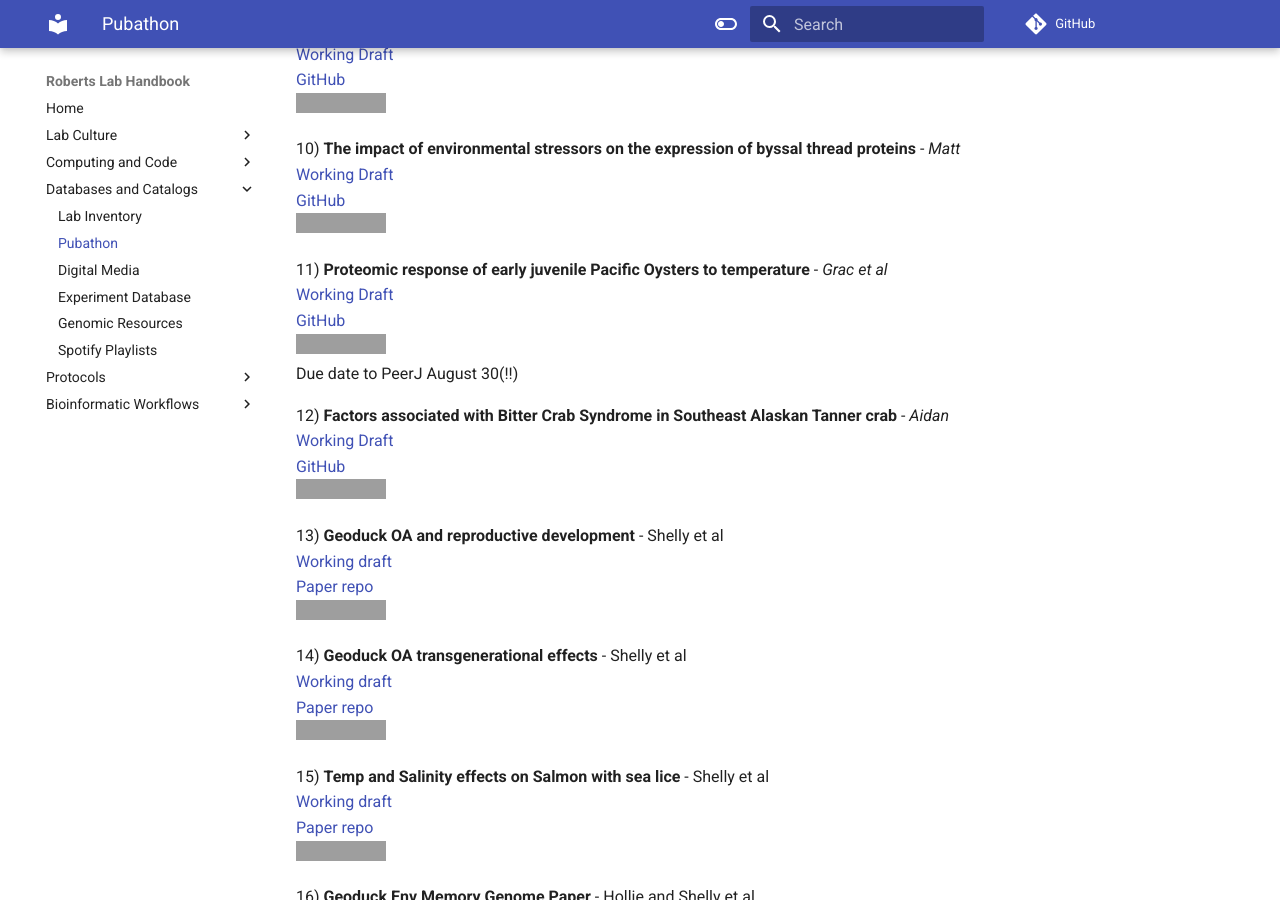
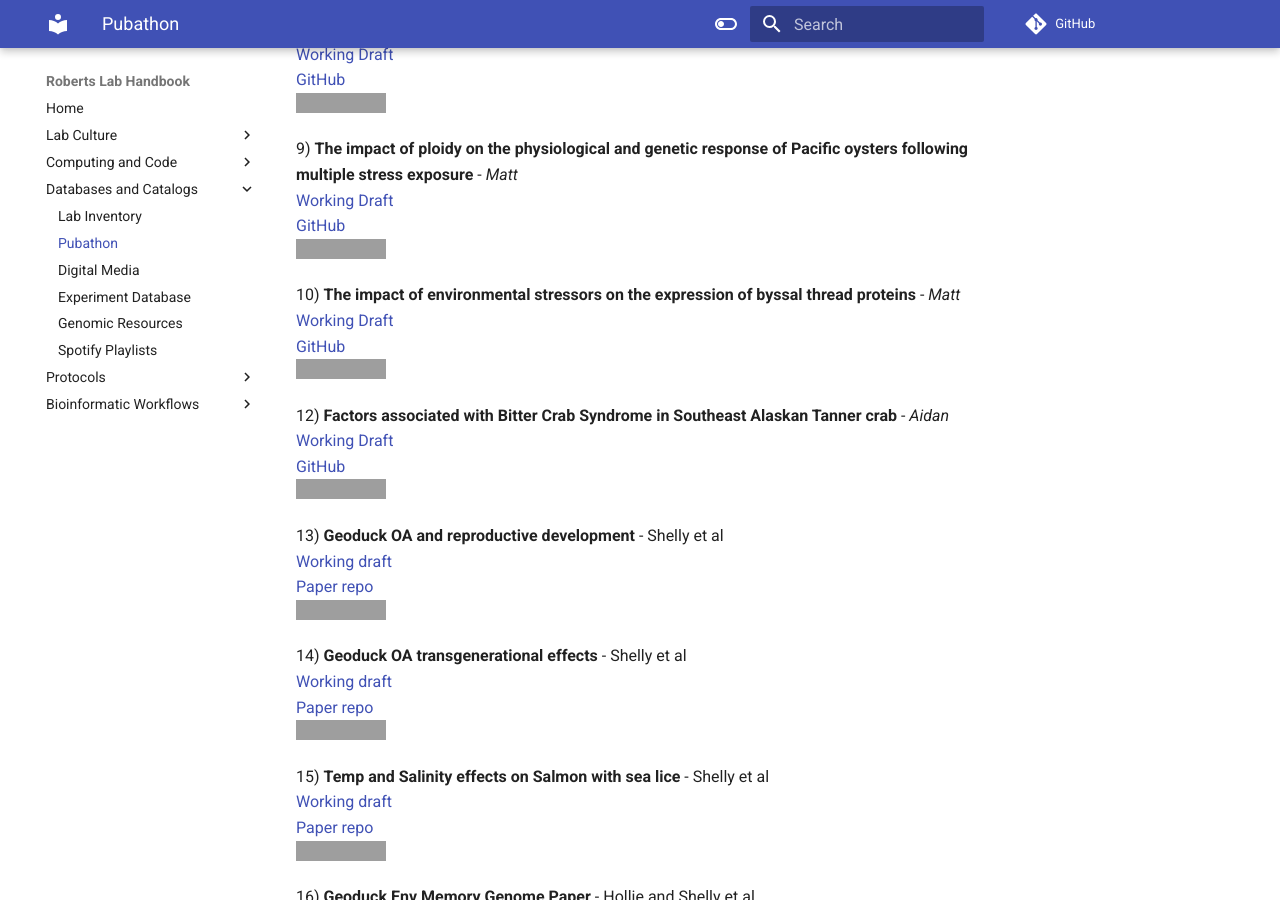
Before and after one commit to RobertsLab/resources, an MkDocs documentation site: the page built from docs/Pubathon.md, in a window 1280 px wide and 900 px high, scrolled down 1229 px, cut to the strip 0-900 px from the top of the window. Built offline with MkDocs 1.6.1 and Material for MkDocs 9.7.7, drawn with Linux system fonts in a browser that asks for light colours; comment, search, counter and statistics services are not loaded; some of the changed text lies outside the part shown; grey boxes are pictures that could not be loaded.

Commit message:
Update Pubathon.md

```diff
--- a/docs/Pubathon.md
+++ b/docs/Pubathon.md
@@ -54,11 +60,7 @@
 [GitHub](https://github.com/mattgeorgephd/PSMFC-mytilus-byssus-pilot) </br>
 ![status](https://img.shields.io/badge/pub--a--thon%20status-early%20draft-yellow.svg)
 
-11) **Proteomic response of early juvenile Pacific Oysters to temperature** - _Grac et al_
-[Working Draft](https://docs.google.com/document/d/1OaYNzlOJr5QibCYt8--GMNGvXlzHPR9_daCkNUVkj-U/edit)
-[GitHub](https://github.com/grace-ac/paper-pacific.oyster-larvae)
-![status](https://img.shields.io/badge/pub--a--thon%20status-in%20progress-orange.svg)
-Due date to PeerJ August 30(!!)
+
 
 12) **Factors associated with Bitter Crab Syndrome in Southeast Alaskan Tanner crab**  - _Aidan_
 [Working Draft](https://docs.google.com/document/d/1N-HoxKCsHHYaGQHoWrwu3876ayRmOrbE6ZIWQ4Hc79c/edit?usp=sharing)
```
Also changed, not shown: other parts of docs/Pubathon.md (+6 -0 lines).
